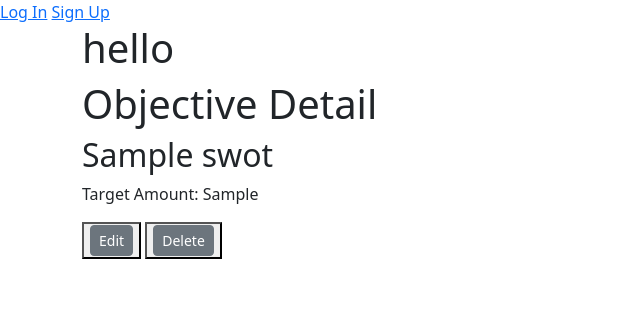
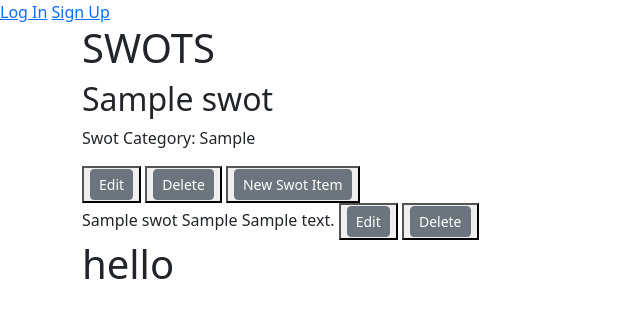
Before and after one commit to Ronnie95/Strat, a Django app: template strat_django/main_app/templates/swots_detail.html in a window 1280 px wide. Shown: the top 318 px of the page, without its empty margins (0-640 px from the left). Run offline with Django 5.2, Linux system fonts and the light colour scheme; the template is opened without the code that fills it: most values are stand-ins (such as "Sample title", 1, 10 or a date in 2020); parts of the project's set-up code (start-up, migrations or seed data) failed here and were passed over.

Commit message:
bug fixes

```diff
--- a/strat_django/main_app/templates/swotitem_create.html
+++ b/strat_django/main_app/templates/swotitem_create.html
@@ -1,4 +1,3 @@
-div class="mb-3 container">
     <h1>Create Goal</h1>
     <br/><br/>
     <form method="post">
--- a/strat_django/main_app/templates/swots_detail.html
+++ b/strat_django/main_app/templates/swots_detail.html
@@ -1,12 +1,23 @@
 {% extends 'base.html' %}
 {% block content %}
 
-<h1>hello</h1>
+<h1>SWOTS</h1>
 
-<h1>Objective Detail</h1>
 <h2>{{ swot.name }}</h2>
-<p>Target Amount: {{ swot.swot_categories }}</p>
+<p>Swot Category: {{ swot.swot_categories }}</p>
 
 <button><a href="{% url 'swots_update' swot.pk %}" class="btn btn-secondary btn-sm">Edit</a></button>
 <button><a href="{% url 'swots_delete' swot.pk %}" class="btn btn-secondary btn-sm">Delete</a></button>
+<button><a href="{% url 'swotitem_create' swot.id %}" class="btn btn-secondary btn-sm">New Swot Item</a></button>
+
+ {% for items in swot.items.all %}
+<div class="song">
+  <span>{{ items.swot.name }}</span>  <!-- Objective title -->
+  <span>{{ items.item_type }}</span>
+  <span>{{ items.description }}</span>
+  <button><a href="{% url 'swotitem_update' swot.pk %}" class="btn btn-secondary btn-sm">Edit</a></button>
+<button><a href="{% url 'swotitem_delete' swot.pk %}" class="btn btn-secondary btn-sm">Delete</a></button>
+</div>
+{% endfor %}
+<h1>hello</h1>
 {% endblock %}
```
